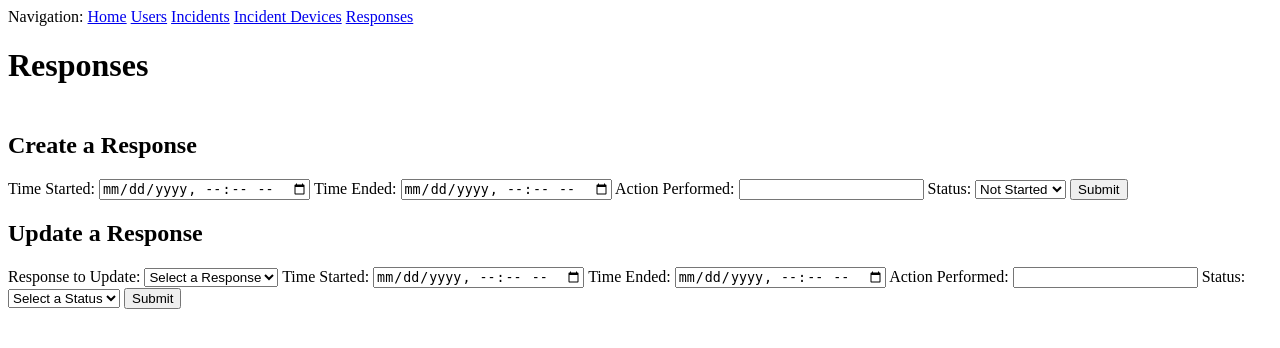
After one commit to dcross17/cybersec-db-dashboard, a Flask app: template templates/Responses.j2 in a window 1280 px wide. The commit adds this page. Shown: the top 348 px of the page. Run offline with Flask 3, Linux system fonts and the light colour scheme; the template is opened without the code that fills it, so the values that code supplies are empty; some libraries are stand-ins or nearby versions.

Commit message:
assigned UI pages

```diff
--- a/app.py
+++ b/app.py
@@ -10,7 +10,7 @@
 from flask import Flask, render_template, request, redirect
 import database.db_connector as db
 
-PORT = 50123
+PORT = 50124
 
 app = Flask(__name__)
 
@@ -27,7 +27,7 @@ def home():
         print(f"Error rendering page: {e}")
         return "An error occurred while rendering the page.", 500
 
-
+# get users
 @app.route("/Users", methods=["GET"])
 def Users():
     try:
@@ -53,6 +53,86 @@ def Users():
         if "dbConnection" in locals() and dbConnection:
             dbConnection.close()
 
+# get incidents
+@app.route("/Incidents", methods=["GET"])
+def Incidents():
+    try:
+        dbConnection = db.connectDB()  # Open our database connection
+
+        # Create and execute our queries
+        query1 = "SELECT Incidents.incidentID, Incidents.timeOccurred, Incidents.description, Incidents.priority, Incidents.status, Incidents.threatID " \
+        "FROM Incidents;"
+
+        incidents = db.query(dbConnection, query1).fetchall()
+
+
+        # Render the incidents j2 file, and also send the renderer
+        return render_template(
+            "Incidents.j2", incidents=incidents
+        )
+
+    except Exception as e:
+        print(f"Error executing queries: {e}")
+        return "An error occurred while executing the database queries.", 500
+
+    finally:
+        # Close the DB connection, if it exists
+        if "dbConnection" in locals() and dbConnection:
+            dbConnection.close()
+
+# get IncidentDevices
+@app.route("/IncidentDevices", methods=["GET"])
+def IncidentDevices():
+    try:
+        dbConnection = db.connectDB()  # Open our database connection
+
+        # Create and execute our queries
+        query1 = "SELECT IncidentDevices.incidentDevicesID, IncidentDevices.incidentID, IncidentDevices.deviceID "\
+        "FROM IncidentDevices;"
+
+        incidentDevices = db.query(dbConnection, query1).fetchall()
+
+
+        # Render the incidents j2 file, and also send the renderer
+        return render_template(
+            "IncidentDevices.j2", incidentDevices=incidentDevices
+        )
+
+    except Exception as e:
+        print(f"Error executing queries: {e}")
+        return "An error occurred while executing the database queries.", 500
+
+    finally:
+        # Close the DB connection, if it exists
+        if "dbConnection" in locals() and dbConnection:
+            dbConnection.close()
+
+# get responses
+@app.route("/Responses", methods=["GET"])
+def Responses():
+    try:
+        dbConnection = db.connectDB()  # Open our database connection
+
+        # Create and execute our queries
+        query1 = "SELECT Responses.responseID, Responses.incidentID, Responses.userID, Responses.timeStarted, Responses.timeEnded, Responses.actionPerformed, Responses.status "\
+        "FROM Responses;"
+
+        responses = db.query(dbConnection, query1).fetchall()
+
+
+        # Render the incidents j2 file, and also send the renderer
+        return render_template(
+            "Responses.j2", responses=responses
+        )
+
+    except Exception as e:
+        print(f"Error executing queries: {e}")
+        return "An error occurred while executing the database queries.", 500
+
+    finally:
+        # Close the DB connection, if it exists
+        if "dbConnection" in locals() and dbConnection:
+            dbConnection.close()
 
 
 
--- /dev/null
+++ b/templates/Responses.j2
@@ -0,0 +1,108 @@
+{# Citation for the following function: #}
+{# Date: 5/6/25 #}
+{# Adapted from Exploation _ Web Application Technology #}
+{# Source URL: https://canvas.oregonstate.edu/courses/1999601/pages/exploration_web_application_technology_2?module_item_id=25352948#}
+
+
+
+{% extends "main.j2" %}
+{% block content %}
+
+<h1>Responses</h1>
+
+{# READ table #}
+<table>
+    <thead>
+        {# For the table header row, we print the DB attribute names #}
+        <tr>
+            {% for key in responses[0].keys() %}
+            <th>{{ key }}</th>
+            {% endfor %}
+            <th></th>
+        </tr>
+    </thead>
+
+    <tbody>
+        {% for response in responses %}
+        <tr>
+            <td>{{ response['responseID'] }}</td>
+            <td>{{ response['incidentID'] }}</td>
+            <td>{{ response['userID'] }}</td>
+            <td>{{ response['timeStarted'] }}</td>
+            <td>{{ response['timeEnded'] }}</td>
+            <td>{{ response['actionPerformed'] }}</td>
+            <td>{{ response['status'] }}</td>
+
+
+
+            {# DELETE form #}
+            <form id="delete_incident_form">
+                <input type="hidden" name="delete_incident_id" value="{{ response['responseID'] }}">
+                <td>
+                    <button type="submit">
+                        Delete
+                    </button>
+                </td>
+            </form>
+        </tr>
+        {% endfor %}
+    </tbody>
+</table>
+
+{# CREATE form #}
+<h2>Create a Response</h2>
+<form class="cuForm" id="create_response_form">
+
+    <label for="create_response_timeStarted">Time Started: </label>
+    <input type="datetime-local" name="create_response_timeStarted" id="create_response_timeStarted" required>
+
+    <label for="create_response_timeEnded">Time Ended: </label>
+    <input type="datetime-local" name="create_response_timeEnded" id="create_response_timeEnded" required>
+
+    <label for="create_response_actionPerformed">Action Performed: </label>
+    <input type="text" name="create_response_actionPerformed" id="create_response_actionPerformed" required>
+
+    <label for="create_response_status">Status: </label>
+    <select name="create_response_status" id="create_response_status" required>
+        <option value="Not Started">Not Started</option>
+        <option value="In Progress">In Progress</option>
+        <option value="Completed">Completed</option>
+    </select>
+
+    <input type="submit">
+</form>
+
+{# UPDATE form #}
+<h2>Update a Response</h2>
+<form class="cuForm" id="update_incident_form">
+    <label for="update_responseID">Response to Update: </label>
+    <select name="update_responseID" id="update_responseID" required>
+        <option value="" disabled selected>Select a Response</option>
+        {% for response in responses %}
+        <option value="{{response['responseID']}}">
+            {{response['responseID']}}
+        </option>
+        {% endfor %}
+    </select>
+
+    <label for="update_timeStarted">Time Started: </label>
+    <input type="datetime-local" name="update_timeStarted" id="update_timeStarted" required>
+
+    <label for="update_timeEnded">Time Ended: </label>
+    <input type="datetime-local" name="update_timeEnded" id="update_timeEnded" required>
+
+    <label for="update_actionPerformed">Action Performed: </label>
+    <input type="text" name="update_actionPerformed" id="update_actionPerformed" required>
+
+    <label for="update_status">Status: </label>
+    <select name="update_status" id="update_status" required>
+        <option value="" disabled selected>Select a Status</option>
+        <option value="Not Started">Not Started</option>
+        <option value="In Progress">In Progress</option>
+        <option value="Completed">Completed</option>
+    </select>
+
+    <input type="submit">
+</form>
+
+{% endblock %}
--- a/templates/main.j2
+++ b/templates/main.j2
@@ -10,6 +10,9 @@
         Navigation:
         <a href="/">Home</a>
         <a href="/Users">Users</a>
+        <a href="/Incidents">Incidents</a>
+        <a href="/IncidentDevices">Incident Devices</a>
+        <a href="/Responses">Responses</a>
     </nav>
 
     {% block content %}{% endblock %}
```
Also changed, not shown: templates/IncidentDevices.j2 (added, +81 -0 lines), templates/Incidents.j2 (added, +108 -0 lines), templates/Users.j2 (+7 -0 lines), static/style.css (added).
